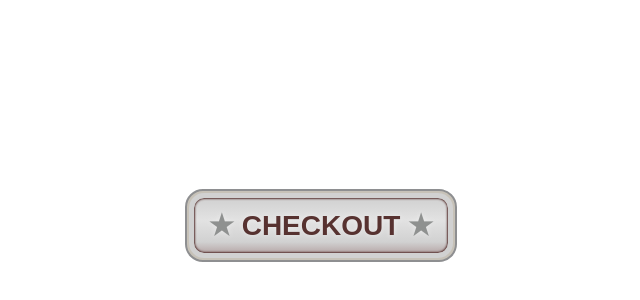
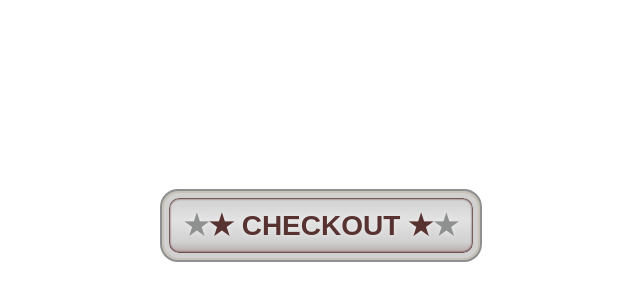
Before and after one commit to achaschina/rwd-task5, a plain HTML site: page index.html in a window 1280 px wide. Shown: the whole page, without its empty margins (319-959 px from the left). Drawn offline with Linux system fonts and the light colour scheme.

Commit message:
Create style.css

```diff
--- a/style.css
+++ b/style.css
@@ -30,8 +30,14 @@ body {
     box-shadow: inset 0px 0px 2px 1px;
 }
 
-.button span {
-   color: #8f9190;
+.button::before {
+  content:  "\2605";
+  color:  #8f9190;
+}
+
+button::after {
+  content:  "\2605";
+  color:  #8f9190;
 }
 
 .icon:before {
```
